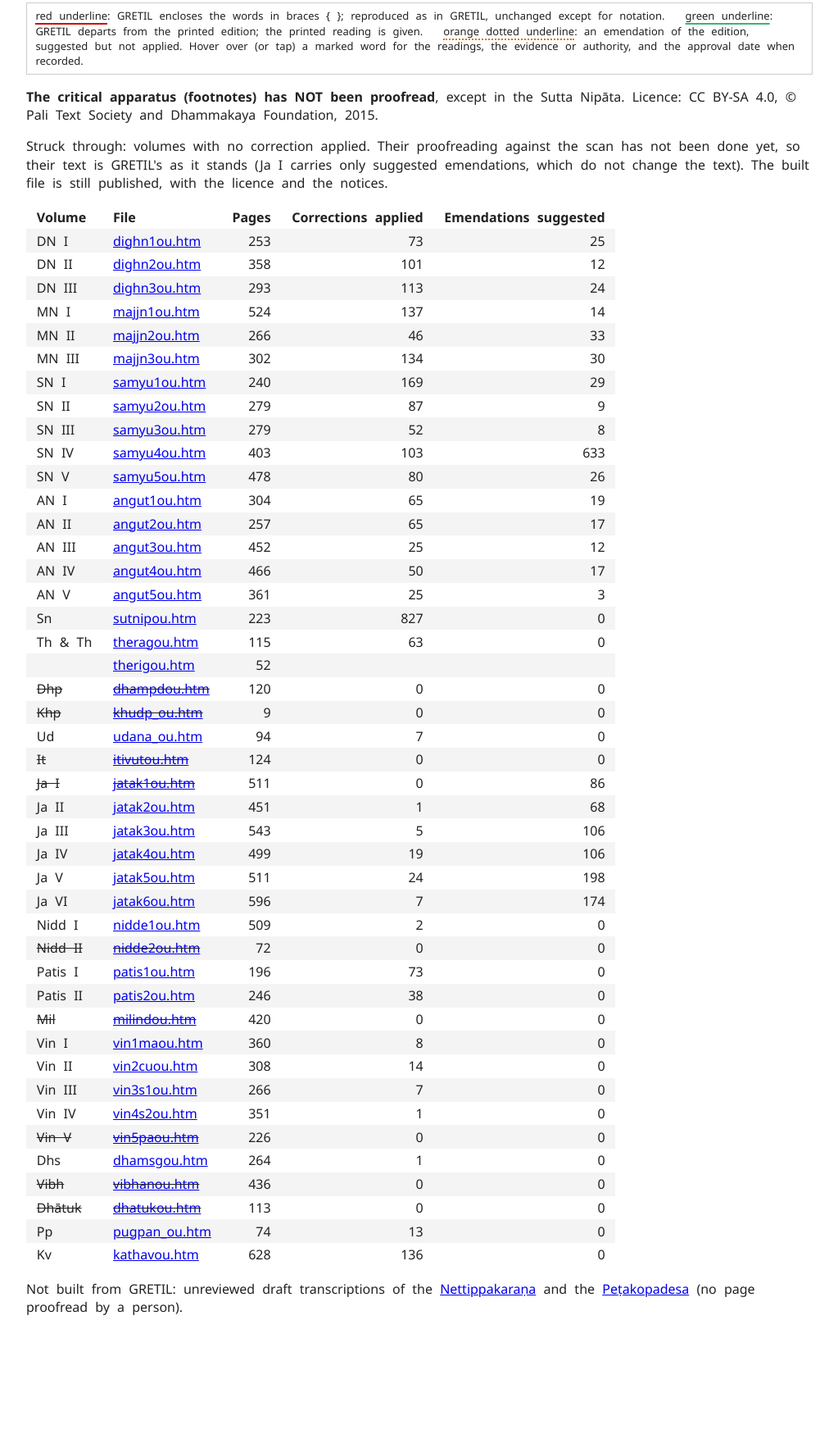
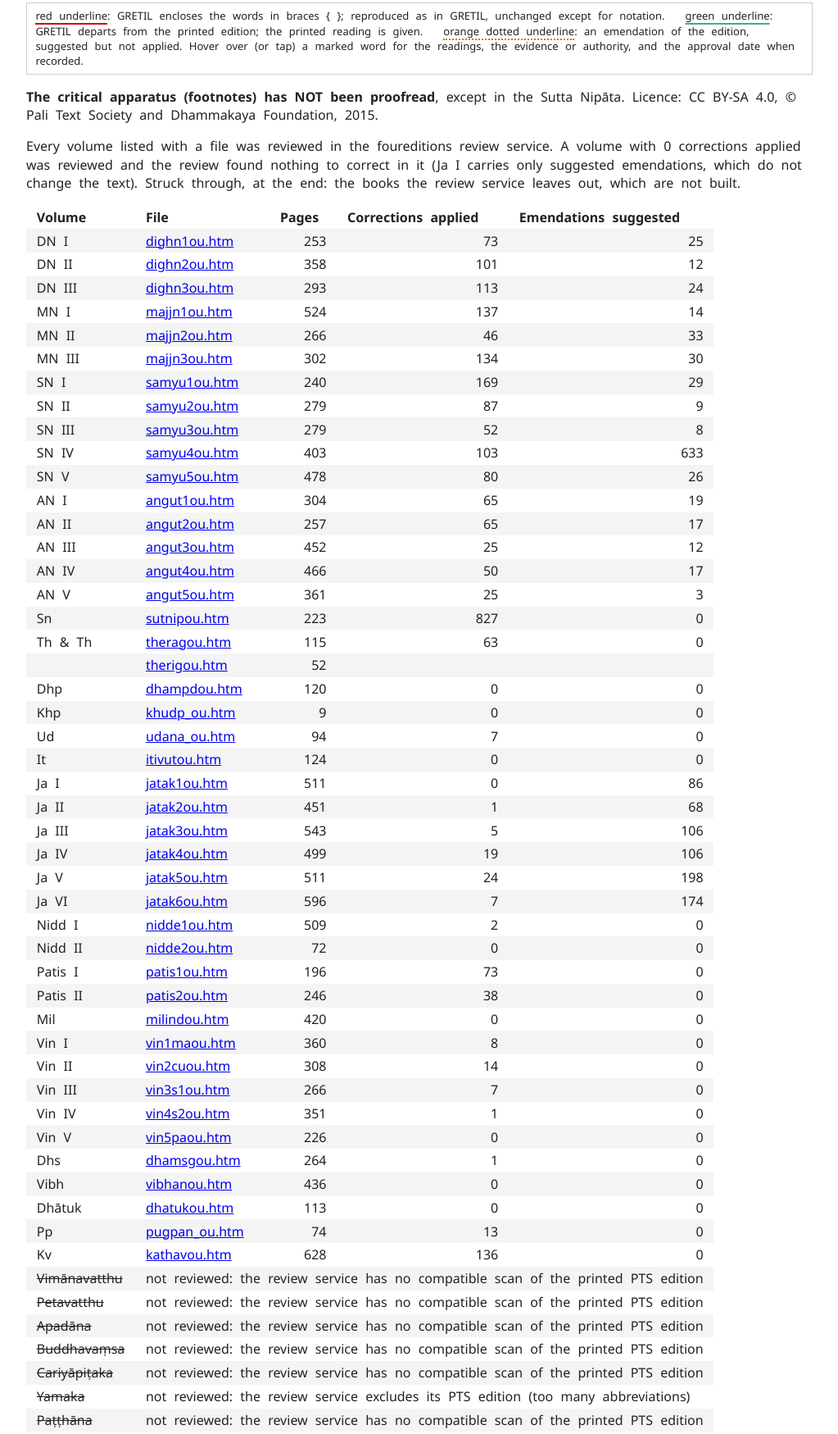
Before and after one commit to jorgecaa/pts-gretil-ng, a plain HTML site: page index.html in a window 1280 px wide. Shown: the part 168-1917 px from the top of the page at 82% size, without its empty margins (128-1151 px from the left). Before the commit the page ends 1790 px from the top, so only its background shows below. Drawn offline with Linux system fonts and the light colour scheme.

Commit message:
Volumes: every built volume was reviewed; the books the review service leaves out listed struck through
Co-Authored-By: Claude Opus 5.5 <noreply@anthropic.com>

```diff
--- a/index.html
+++ b/index.html
@@ -31,9 +31,10 @@ reproducibly from a pinned commit of the GRETIL mirror; source, method and licen
 <div class="legend"><span class="erratum">red underline</span>: GRETIL encloses the words in braces { }; reproduced as in GRETIL, unchanged except for notation. &nbsp; <span class="correction">green underline</span>: GRETIL departs from the printed edition; the printed reading is given. &nbsp; <span class="suggestion">orange dotted underline</span>: an emendation of the edition, suggested but not applied. Hover over (or tap) a marked word for the readings, the evidence or authority, and the approval date when recorded.</div>
 <p><b>The critical apparatus (footnotes) has NOT been proofread</b>, except in the Sutta Nipāta.
 Licence: CC BY-SA 4.0, &copy; Pali Text Society and Dhammakaya Foundation, 2015.</p>
-<p>Struck through: volumes with no correction applied. Their proofreading against the scan has not been
-done yet, so their text is GRETIL's as it stands (Ja I carries only suggested emendations, which do not
-change the text). The built file is still published, with the licence and the notices.</p>
+<p>Every volume listed with a file was reviewed in the foureditions review service. A volume with 0
+corrections applied was reviewed and the review found nothing to correct in it (Ja I carries only
+suggested emendations, which do not change the text). Struck through, at the end: the books the review
+service leaves out, which are not built.</p>
 <table>
 <tr><th>Volume</th><th>File</th><th>Pages</th><th>Corrections applied</th><th>Emendations suggested</th></tr>
 <tr><td>DN I</td><td><a href="corrected/dighn1ou.htm">dighn1ou.htm</a></td><td>253</td><td>73</td><td>25</td></tr>
@@ -55,31 +56,38 @@ change the text). The built file is still published, with the licence and the no
 <tr><td>Sn</td><td><a href="corrected/sutnipou.htm">sutnipou.htm</a></td><td>223</td><td>827</td><td>0</td></tr>
 <tr><td>Th &amp; Th</td><td><a href="corrected/theragou.htm">theragou.htm</a></td><td>115</td><td>63</td><td>0</td></tr>
 <tr><td></td><td><a href="corrected/therigou.htm">therigou.htm</a></td><td>52</td><td></td><td></td></tr>
-<tr><td><s>Dhp</s></td><td><s><a href="corrected/dhampdou.htm">dhampdou.htm</a></s></td><td>120</td><td>0</td><td>0</td></tr>
-<tr><td><s>Khp</s></td><td><s><a href="corrected/khudp_ou.htm">khudp_ou.htm</a></s></td><td>9</td><td>0</td><td>0</td></tr>
+<tr><td>Dhp</td><td><a href="corrected/dhampdou.htm">dhampdou.htm</a></td><td>120</td><td>0</td><td>0</td></tr>
+<tr><td>Khp</td><td><a href="corrected/khudp_ou.htm">khudp_ou.htm</a></td><td>9</td><td>0</td><td>0</td></tr>
 <tr><td>Ud</td><td><a href="corrected/udana_ou.htm">udana_ou.htm</a></td><td>94</td><td>7</td><td>0</td></tr>
-<tr><td><s>It</s></td><td><s><a href="corrected/itivutou.htm">itivutou.htm</a></s></td><td>124</td><td>0</td><td>0</td></tr>
-<tr><td><s>Ja I</s></td><td><s><a href="corrected/jatak1ou.htm">jatak1ou.htm</a></s></td><td>511</td><td>0</td><td>86</td></tr>
+<tr><td>It</td><td><a href="corrected/itivutou.htm">itivutou.htm</a></td><td>124</td><td>0</td><td>0</td></tr>
+<tr><td>Ja I</td><td><a href="corrected/jatak1ou.htm">jatak1ou.htm</a></td><td>511</td><td>0</td><td>86</td></tr>
 <tr><td>Ja II</td><td><a href="corrected/jatak2ou.htm">jatak2ou.htm</a></td><td>451</td><td>1</td><td>68</td></tr>
 <tr><td>Ja III</td><td><a href="corrected/jatak3ou.htm">jatak3ou.htm</a></td><td>543</td><td>5</td><td>106</td></tr>
 <tr><td>Ja IV</td><td><a href="corrected/jatak4ou.htm">jatak4ou.htm</a></td><td>499</td><td>19</td><td>106</td></tr>
 <tr><td>Ja V</td><td><a href="corrected/jatak5ou.htm">jatak5ou.htm</a></td><td>511</td><td>24</td><td>198</td></tr>
 <tr><td>Ja VI</td><td><a href="corrected/jatak6ou.htm">jatak6ou.htm</a></td><td>596</td><td>7</td><td>174</td></tr>
 <tr><td>Nidd I</td><td><a href="corrected/nidde1ou.htm">nidde1ou.htm</a></td><td>509</td><td>2</td><td>0</td></tr>
-<tr><td><s>Nidd II</s></td><td><s><a href="corrected/nidde2ou.htm">nidde2ou.htm</a></s></td><td>72</td><td>0</td><td>0</td></tr>
+<tr><td>Nidd II</td><td><a href="corrected/nidde2ou.htm">nidde2ou.htm</a></td><td>72</td><td>0</td><td>0</td></tr>
 <tr><td>Patis I</td><td><a href="corrected/patis1ou.htm">patis1ou.htm</a></td><td>196</td><td>73</td><td>0</td></tr>
 <tr><td>Patis II</td><td><a href="corrected/patis2ou.htm">patis2ou.htm</a></td><td>246</td><td>38</td><td>0</td></tr>
-<tr><td><s>Mil</s></td><td><s><a href="corrected/milindou.htm">milindou.htm</a></s></td><td>420</td><td>0</td><td>0</td></tr>
+<tr><td>Mil</td><td><a href="corrected/milindou.htm">milindou.htm</a></td><td>420</td><td>0</td><td>0</td></tr>
 <tr><td>Vin I</td><td><a href="corrected/vin1maou.htm">vin1maou.htm</a></td><td>360</td><td>8</td><td>0</td></tr>
 <tr><td>Vin II</td><td><a href="corrected/vin2cuou.htm">vin2cuou.htm</a></td><td>308</td><td>14</td><td>0</td></tr>
 <tr><td>Vin III</td><td><a href="corrected/vin3s1ou.htm">vin3s1ou.htm</a></td><td>266</td><td>7</td><td>0</td></tr>
 <tr><td>Vin IV</td><td><a href="corrected/vin4s2ou.htm">vin4s2ou.htm</a></td><td>351</td><td>1</td><td>0</td></tr>
-<tr><td><s>Vin V</s></td><td><s><a href="corrected/vin5paou.htm">vin5paou.htm</a></s></td><td>226</td><td>0</td><td>0</td></tr>
+<tr><td>Vin V</td><td><a href="corrected/vin5paou.htm">vin5paou.htm</a></td><td>226</td><td>0</td><td>0</td></tr>
 <tr><td>Dhs</td><td><a href="corrected/dhamsgou.htm">dhamsgou.htm</a></td><td>264</td><td>1</td><td>0</td></tr>
-<tr><td><s>Vibh</s></td><td><s><a href="corrected/vibhanou.htm">vibhanou.htm</a></s></td><td>436</td><td>0</td><td>0</td></tr>
-<tr><td><s>Dhātuk</s></td><td><s><a href="corrected/dhatukou.htm">dhatukou.htm</a></s></td><td>113</td><td>0</td><td>0</td></tr>
+<tr><td>Vibh</td><td><a href="corrected/vibhanou.htm">vibhanou.htm</a></td><td>436</td><td>0</td><td>0</td></tr>
+<tr><td>Dhātuk</td><td><a href="corrected/dhatukou.htm">dhatukou.htm</a></td><td>113</td><td>0</td><td>0</td></tr>
 <tr><td>Pp</td><td><a href="corrected/pugpan_ou.htm">pugpan_ou.htm</a></td><td>74</td><td>13</td><td>0</td></tr>
 <tr><td>Kv</td><td><a href="corrected/kathavou.htm">kathavou.htm</a></td><td>628</td><td>136</td><td>0</td></tr>
+<tr><td><s>Vimānavatthu</s></td><td colspan="4">not reviewed: the review service has no compatible scan of the printed PTS edition</td></tr>
+<tr><td><s>Petavatthu</s></td><td colspan="4">not reviewed: the review service has no compatible scan of the printed PTS edition</td></tr>
+<tr><td><s>Apadāna</s></td><td colspan="4">not reviewed: the review service has no compatible scan of the printed PTS edition</td></tr>
+<tr><td><s>Buddhavaṃsa</s></td><td colspan="4">not reviewed: the review service has no compatible scan of the printed PTS edition</td></tr>
+<tr><td><s>Cariyāpiṭaka</s></td><td colspan="4">not reviewed: the review service has no compatible scan of the printed PTS edition</td></tr>
+<tr><td><s>Yamaka</s></td><td colspan="4">not reviewed: the review service excludes its PTS edition (too many abbreviations)</td></tr>
+<tr><td><s>Paṭṭhāna</s></td><td colspan="4">not reviewed: the review service has no compatible scan of the printed PTS edition</td></tr>
 </table>
 <p>Not built from GRETIL: unreviewed draft transcriptions of the
 <a href="transcriptions/Nettippakarana.htm">Nettippakaraṇa</a> and the
```
Also changed, not shown: 2 other files.
